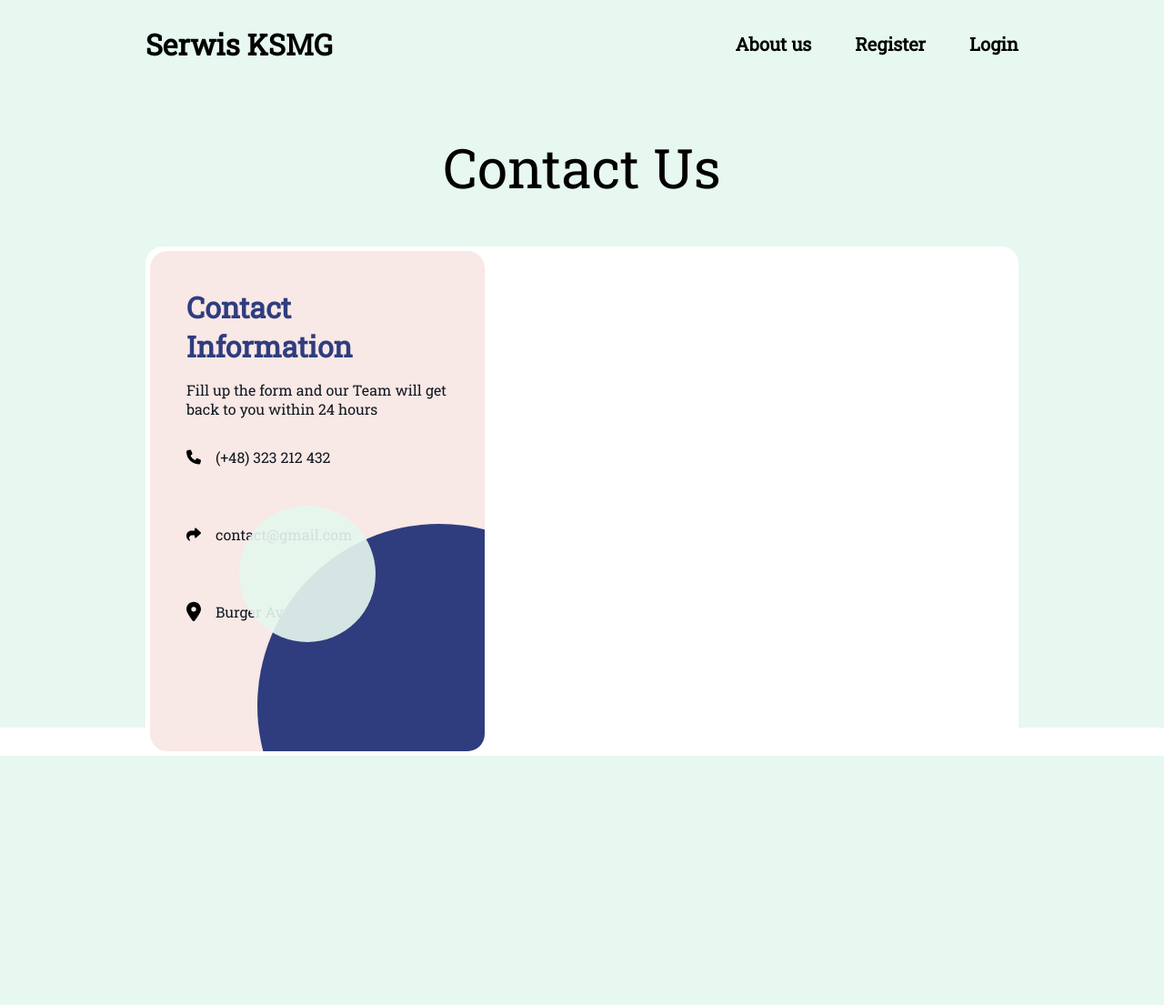
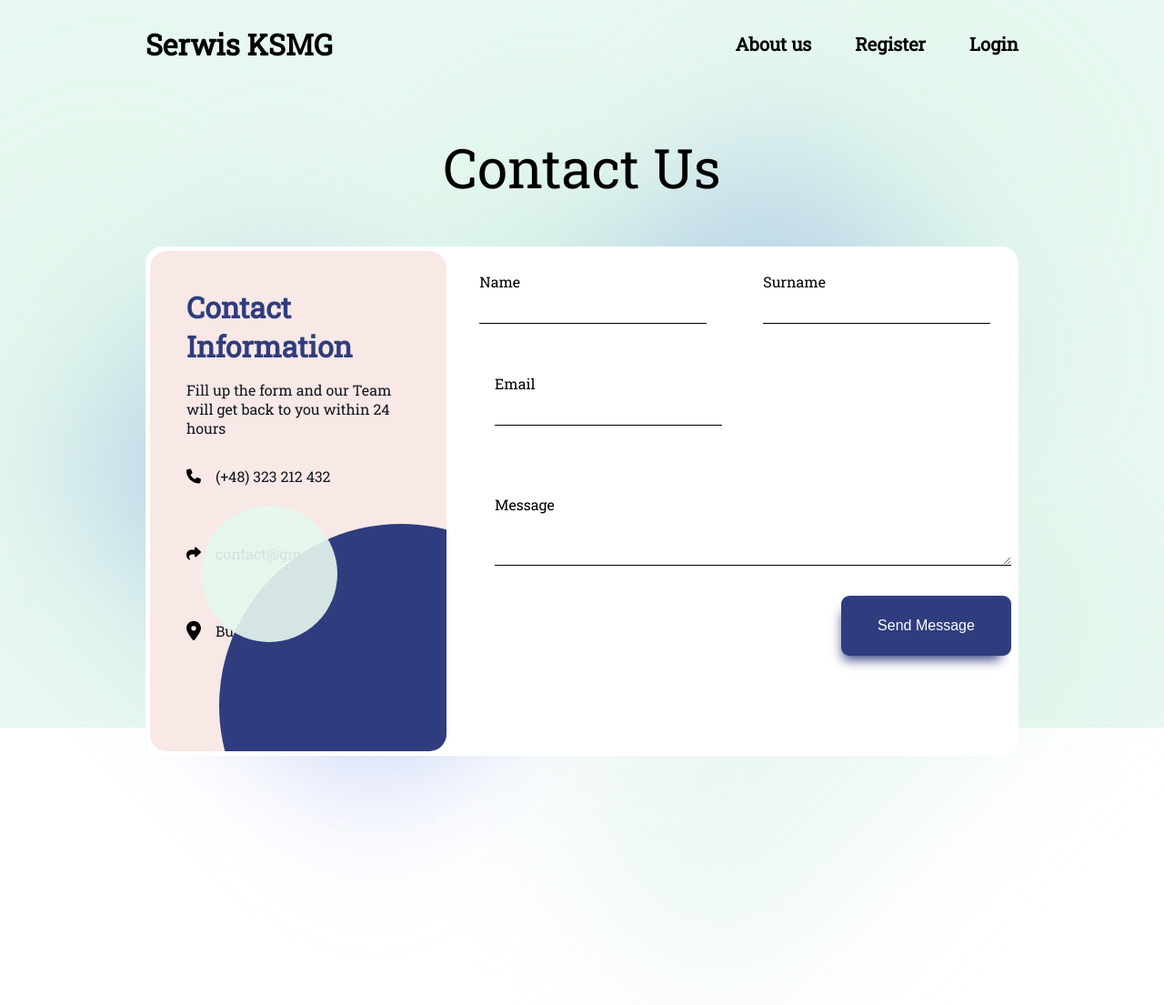
Before and after one commit to S4vyss/serwis-komputerowy, a PHP site: page /serwis-komputerowy/routes/contact.php in a window 1280 px wide; the page is wider, and only the part inside the window is pictured. Shown: that part at 91% size. Before the commit the page ends 831 px from the top of that part, so only its background shows below. Run offline with PHP 8.4, Linux system fonts and the light colour scheme.

Commit message:
contact page done

```diff
--- a/routes/contact.php
+++ b/routes/contact.php
@@ -13,7 +13,7 @@
     <link rel="stylesheet" href="https://cdnjs.cloudflare.com/ajax/libs/font-awesome/4.7.0/css/font-awesome.min.css">
     <title>Document</title>
 </head>
-<body class="contact">
+<body class="contact" style="overflow: hidden">
     <?php include '../header.php' ?>
     <h1>Contact Us</h1>
     <main class="container-contact">
@@ -59,6 +59,62 @@
                 </div>
             </div>
         </article>
+        <form class="form-contact" action="contact.php" method="post">
+            <div class="field">
+                <div class="input-div">
+                    <label id="name" for="name" class="form__label">Name</label>
+                    <input autocomplete="off" type="text" class="form__field" name="name" id='input-name' required />
+                </div>
+                <div class="input-div">
+                    <label id="surname" for="surname" class="form__label">Surname</label>
+                    <input autocomplete="off" id="input-surname" type="text" class="form__field" name="surname" required />
+                </div>
+            </div>
+            <div class="field-email">
+                <div class="input-div">
+                    <label id="email" for="email" class="form__label">Email</label>
+                    <input autocomplete="off" type="text" class="form__field" name="email" id='email' required />
+                </div>
+            </div>
+            <div class="field-email">
+                <div class="input-text">
+                    <label id="message" for="message" class="form__label">Message</label>
+                    <textarea autocomplete="off" class="form__field" name="message" id='message' required></textarea>
+                </div>
+            </div>
+            <div class="submit">
+                <input class="submit-btn" type="submit" value="Send Message" />
+            </div>
+        </form>
+        <div style='position: absolute; z-index: -2; left: 15%; top: {$top}%; transform: rotate(-45deg)'>
+            <div class='yellow2 blob2'></div>
+            <div class='red2 blob2'></div>
+            <div class='green2 blob2'></div>
+        </div>
+        <div style='position: absolute; z-index: -2; right: 15%; top: ${top}%; transform: rotate(45deg)'>
+            <div class='yellow2 blob2'></div>
+            <div class='red2 blob2'></div>
+            <div class='green2 blob2'></div>
+        </div>
     </main>
+    <?php
+        if (isset($_POST['name'])) {
+            $name = $_POST['name']." ".$_POST['surname'];
+            $description = $_POST['message'];
+            $email = $_POST['email'];
+
+            $connection = mysqli_connect('127.0.0.1', 'root', '', 'serwis') or die;
+            $query = "INSERT INTO contact VALUES (NULL, '$name', '$description', '$email')";
+            $request = mysqli_query($connection, $query);
+
+            if ($request) {
+                echo "<script>
+                         alert('Wiadomość wysłana');
+                         window.location.href = 'http://localhost:8080/serwis-komputerowy/index.php';
+                      </script>";
+            }
+            $connection->close();
+        }
+    ?>
 </body>
 </html>
--- a/styles/contact.css
+++ b/styles/contact.css
@@ -11,6 +11,11 @@
     height: 70vh;
     background: white;
     border-radius: 19px;
+    display: flex;
+}
+
+.contact-info {
+    width: 35%;
 }
 
 .contact-info h2 {
@@ -24,7 +29,7 @@
 
 .left-contact {
     background: #f8e8e6;
-    width: 30%;
+    max-width: 100%;
     height: calc(70vh - 10px - 5em);
     border-radius: 19px;
     margin: 5px;
@@ -88,3 +93,82 @@
 .links a:hover {
     background-color: #E6F8EF;
 }
+
+.form-contact {
+    width: 65%;
+    height: 70vh;
+}
+
+.field {
+    width: 100%;
+    height: 10vh;
+    display: flex;
+    flex-direction: row;
+    align-items: center;
+    justify-content: space-around;
+    margin-top: 1em;
+}
+
+.field-email {
+    width: 100%;
+    height: 10vh;
+    display: flex;
+    flex-direction: row;
+    align-items: center;
+    justify-content: left;
+    padding: 2em 3em;
+}
+
+.input-div {
+    display: flex;
+    flex-direction: column;
+    width: 40%;
+}
+
+.input-text {
+    display: flex;
+    flex-direction: column;
+    width: 91%;
+}
+
+.input-div input {
+    border: none;
+    border-bottom: 1px solid black;
+    outline: none;
+    padding: 10px;
+}
+
+textarea {
+    padding: 1em;
+    border: none;
+    border-bottom: 1px solid black;
+    outline: none;
+}
+
+.submit {
+    width: 91%;
+    padding-left: 3em;
+    height: 25.7vh;
+    display: flex;
+    align-items: flex-start;
+    justify-content: right;
+    overflow: hidden;
+    position: relative;
+}
+
+.submit-btn {
+    padding: 1.5em 2.5em;
+    border: none;
+    background-color: #2F3D7E;
+    color: white;
+    border-radius: 9px;
+    cursor: pointer;
+    transition: all 0.3s ease;
+    box-shadow: -5px 11px 13px -7px rgba(47, 61, 126, 1);
+    font-size: medium;
+}
+
+.submit-btn:hover {
+    background-color: #f8e8e6;
+    color: #2F3D7E;
+}
```
